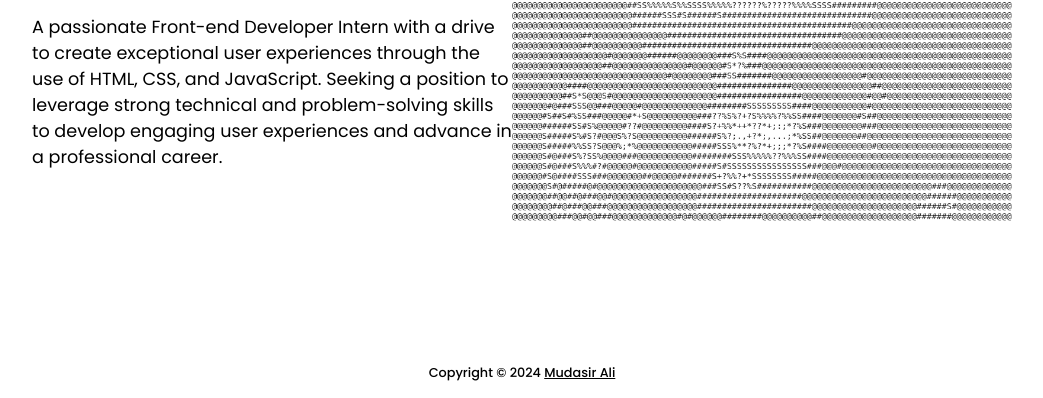
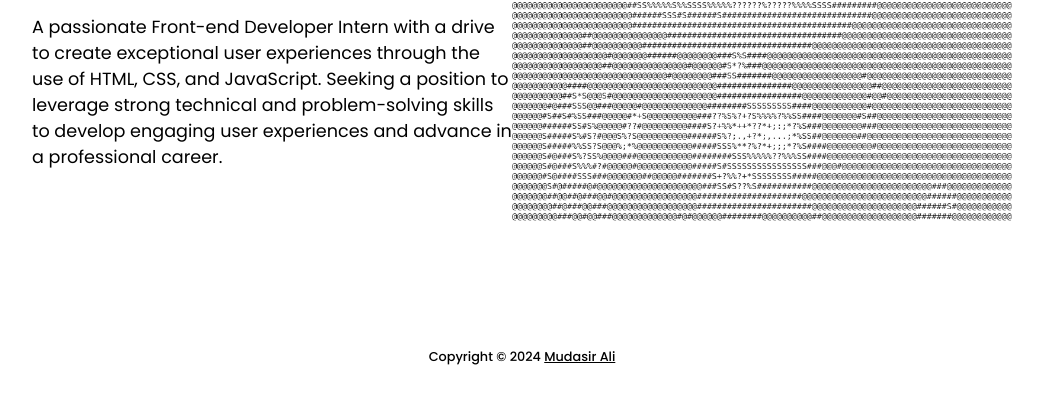
Before and after one commit to iQadmat/iQadmat.github.io, a plain HTML site: page index.html in a window 1280 px wide. Shown: the part 493-891 px from the top of the page, without its empty margins (118-1161 px from the left). After the commit the page ends 867 px from the top, so only its background shows below. Drawn offline with Linux system fonts and the light colour scheme; a script that the page names is missing.

Commit message:
Update style.css
Footer adjustments.

```diff
--- a/CSS/style.css
+++ b/CSS/style.css
@@ -76,8 +76,11 @@ footer {
   text-align: center;
   font-size: 0.8em;
   font-weight: 500;
-  padding: 1rem 0;
+  margin-bottom: 0.5rem;
 }
 footer a {
   color: inherit;
 }
+footer p {
+  margin-bottom: 0.5rem;
+}
```
